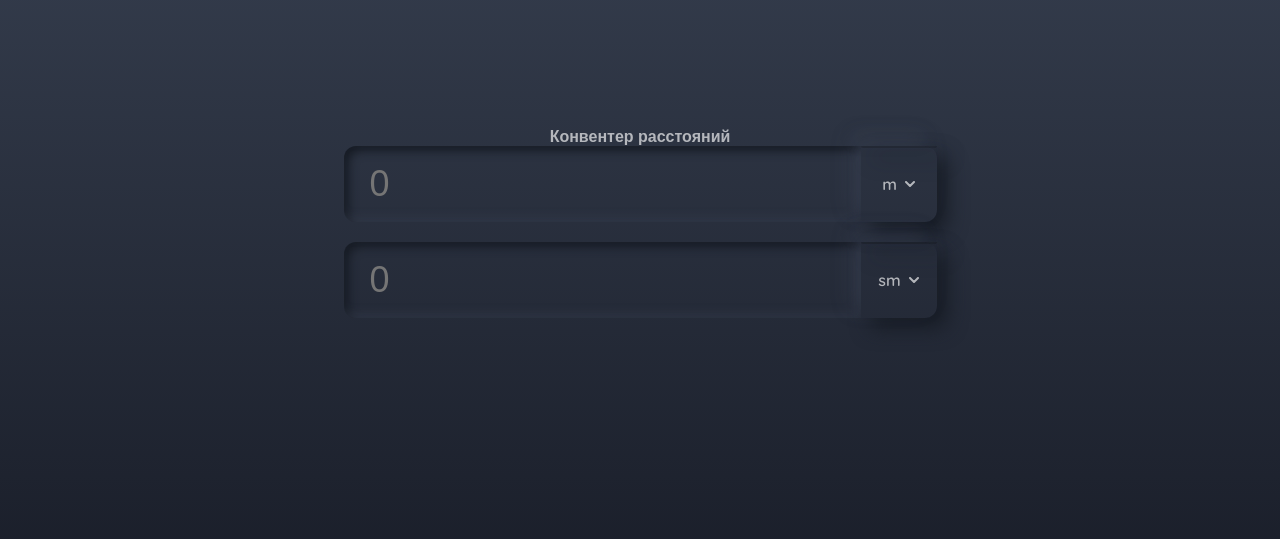
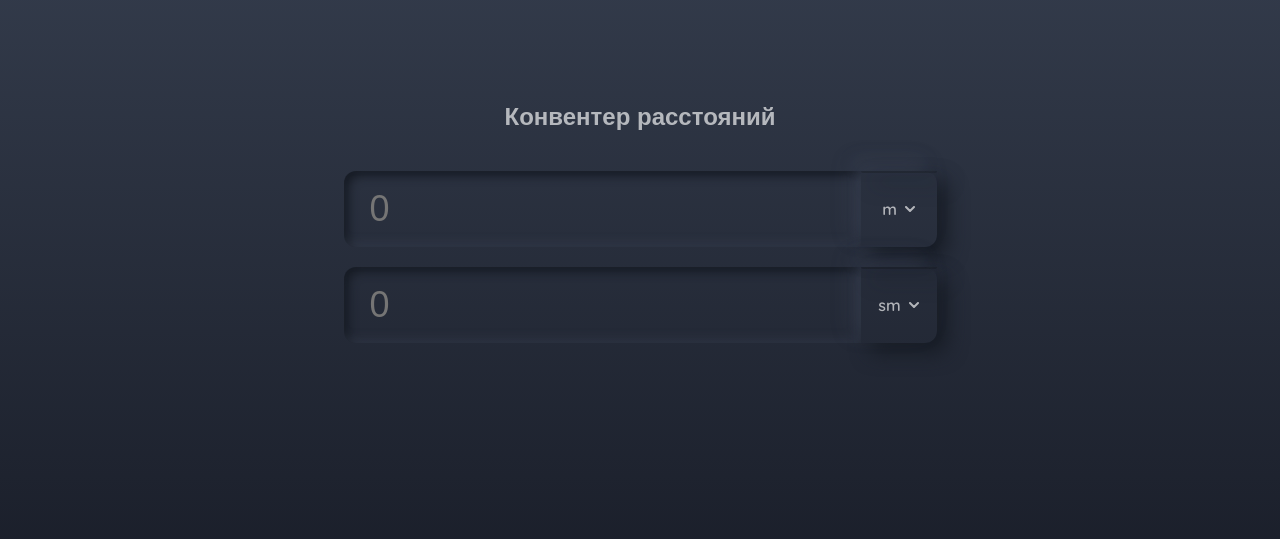
Before and after one commit to Elpaso5701/Distance_canc, a plain HTML site: page index.html in a window 1280 px wide. Shown: the part 178-717 px from the top of the page. Drawn offline with Linux system fonts and the light colour scheme.

Commit message:
Update index.html

```diff
--- a/index.html
+++ b/index.html
@@ -6,10 +6,11 @@
 	<meta http-equiv="X-UA-Compatible" content="IE=edge">
 	<meta name="viewport" content="width=device-width, initial-scale=1.0">
 	<link rel="stylesheet" href="./style.css">
-	<title>Валютный канкулятор</title>
+	<title>Калькулятор единиц длинны</title>
 </head>
 
-<body>Конвентер расстояний</h2>
+<body>
+	<h2>Конвентер расстояний</h2>
 	<div class="calculator">
 		<div class="calculator_item">
 			<input type="text" class="calculator_input" placeholder="0">
```
